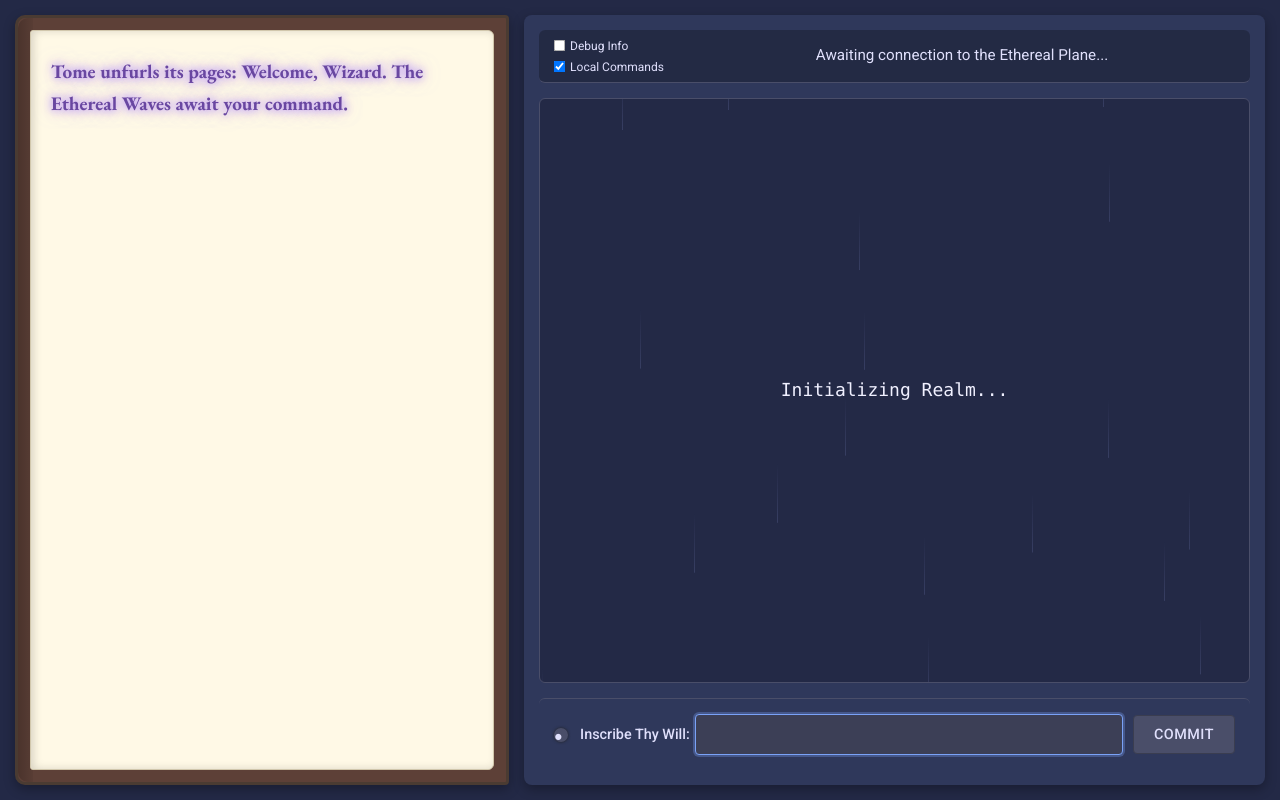
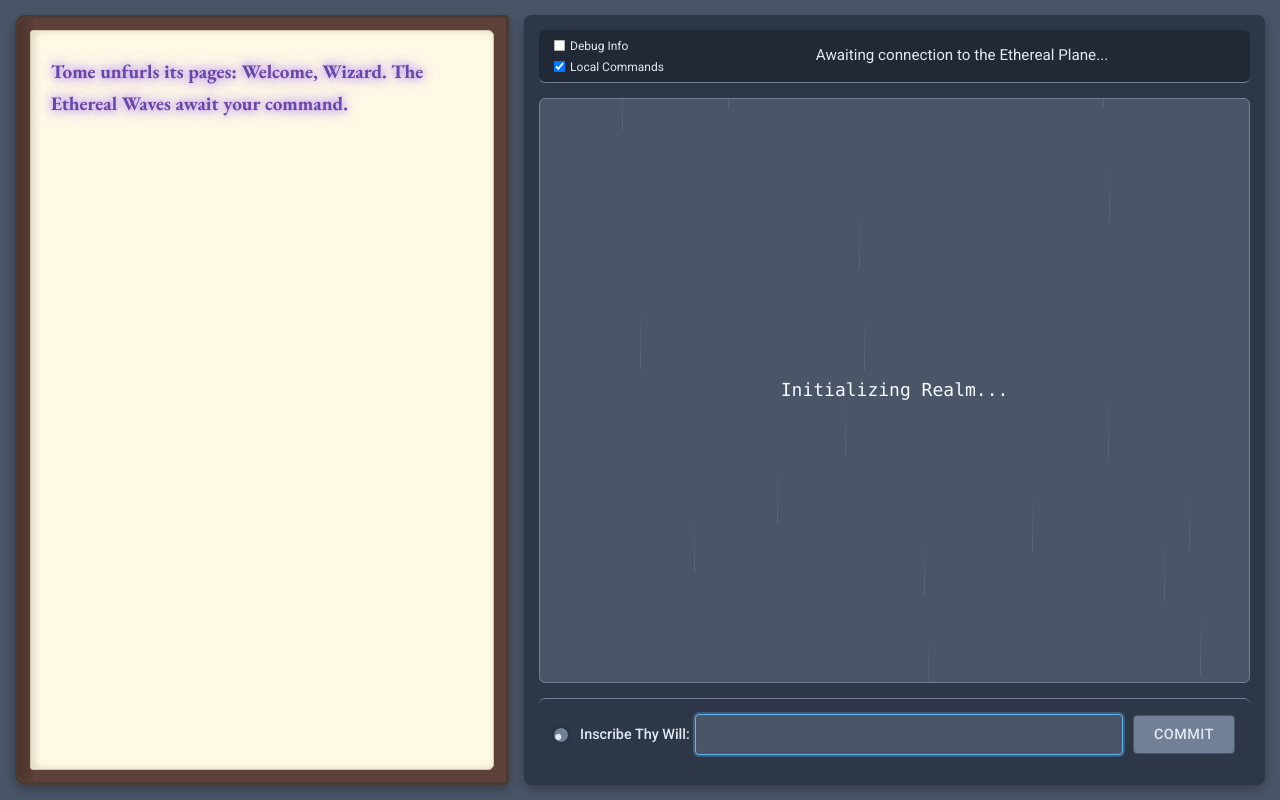
Before and after one commit to DJ-Trevens/World-of-the-Wand, a Flask app: page /world-of-the-wand/ in a window 1280 px wide. Run offline with Flask 3, Linux system fonts and the light colour scheme; some libraries are stand-ins or nearby versions.

Commit message:
frontend

```diff
--- a/static/style.css
+++ b/static/style.css
@@ -1,8 +1,10 @@
 @import url('https://fonts.googleapis.com/css2?family=EB+Garamond:ital,wght@0,400;0,500;0,700;1,400&family=Roboto:wght@300;400;500&display=swap');
 
 :root {
-    --bg-primary: #232946;
-    --bg-secondary: #2f385b;
+    /* Updated background colors for a more slate/grey feel */
+    --bg-primary: #4A5568;   /* Was #232946 - Now a medium-dark slate gray */
+    --bg-secondary: #2D3748; /* Was #2f385b - Now a darker slate gray for panels */
+
     --bg-tome: #fff9e6;
     --bg-tome-cover: #5d4037;
 
@@ -10,14 +12,14 @@
     --text-tome-mana: #6947a1;
     --glow-tome-mana: #c0a2f7;
 
-    --text-primary: #e0e0fc;
-    --text-game: #f0f0ff;
+    --text-primary: #E2E8F0; /* Adjusted for better contrast on new slate bg */
+    --text-game: #F7FAFC;    /* Adjusted for better contrast on new slate bg */
 
-    --border-color: #4a4e69;
+    --border-color: #718096; /* Lightened border for better visibility on slate */
 
-    --highlight-blue: #7aa2f7;
-    --highlight-green: #9ece6a;
-    --highlight-red: #f7768e;
+    --highlight-blue: #63B3ED;   /* Adjusted blue for slate */
+    --highlight-green: #68D391;  /* Adjusted green for slate */
+    --highlight-red: #FC8181;    /* Adjusted red for slate */
 
     --font-tome: 'EB Garamond', serif;
     --font-ui: 'Roboto', sans-serif;
@@ -216,7 +218,7 @@ body.is-dragging, body.is-dragging * {
     display: flex;
     align-items: center;
     justify-content: center;
-    background-color: var(--bg-primary);
+    background-color: var(--bg-primary); /* Uses the primary background */
     border-radius: 6px;
     overflow: hidden;
     border: 1px solid var(--border-color);
@@ -255,7 +257,8 @@ body.is-dragging, body.is-dragging * {
     bottom: 100%;
     width: 1px;
     height: 60px;
-    background: linear-gradient(to bottom, rgba(150, 160, 230, 0), rgba(150, 160, 230, 0.3));
+    /* Adjusted raindrop color slightly for better visibility on new slate */
+    background: linear-gradient(to bottom, rgba(173, 181, 189, 0), rgba(173, 181, 189, 0.3));
     animation: fall linear infinite;
     opacity: 0.6;
 }
@@ -281,12 +284,12 @@ body.is-dragging, body.is-dragging * {
 #tickIndicator {
     width: 14px;
     height: 14px;
-    background-color: #4a4e69;
+    background-color: #718096; /* Darker slate for inactive tick */
     border-radius: 50%;
     margin-right: 12px;
     display: inline-block;
     transition: background-color 0.1s ease-out, box-shadow 0.1s ease-out;
-    box-shadow: 0 0 3px #222;
+    box-shadow: 0 0 3px #1A202C;  /* Darker shadow for slate */
 }
 #tickIndicator.tick-flash {
     background-color: var(--highlight-green);
@@ -297,7 +300,7 @@ body.is-dragging, body.is-dragging * {
 #commandForm label {
     color: var(--text-primary);
     font-weight: 500;
-    text-shadow: none; /* Removed mana glow */
+    text-shadow: none;
     margin-right: 5px;
     font-size: 0.9em;
     display: flex;
@@ -318,14 +321,14 @@ body.is-dragging, body.is-dragging * {
 #commandText:focus {
     outline: none;
     border-color: var(--highlight-blue);
-    background-color: #3c3f56;
-    box-shadow: 0 0 0 2px rgba(122, 162, 247, 0.3);
+    background-color: #4A5568; /* Slightly lighter slate for focus */
+    box-shadow: 0 0 0 2px rgba(99, 179, 237, 0.3);
 }
 
 #commandForm button {
     background-color: var(--border-color);
     color: var(--text-primary);
-    border: 1px solid #3a3d50;
+    border: 1px solid #4A5568; /* Adjusted for slate */
     padding: 10px 20px;
     margin-left: 10px;
     cursor: pointer;
```
